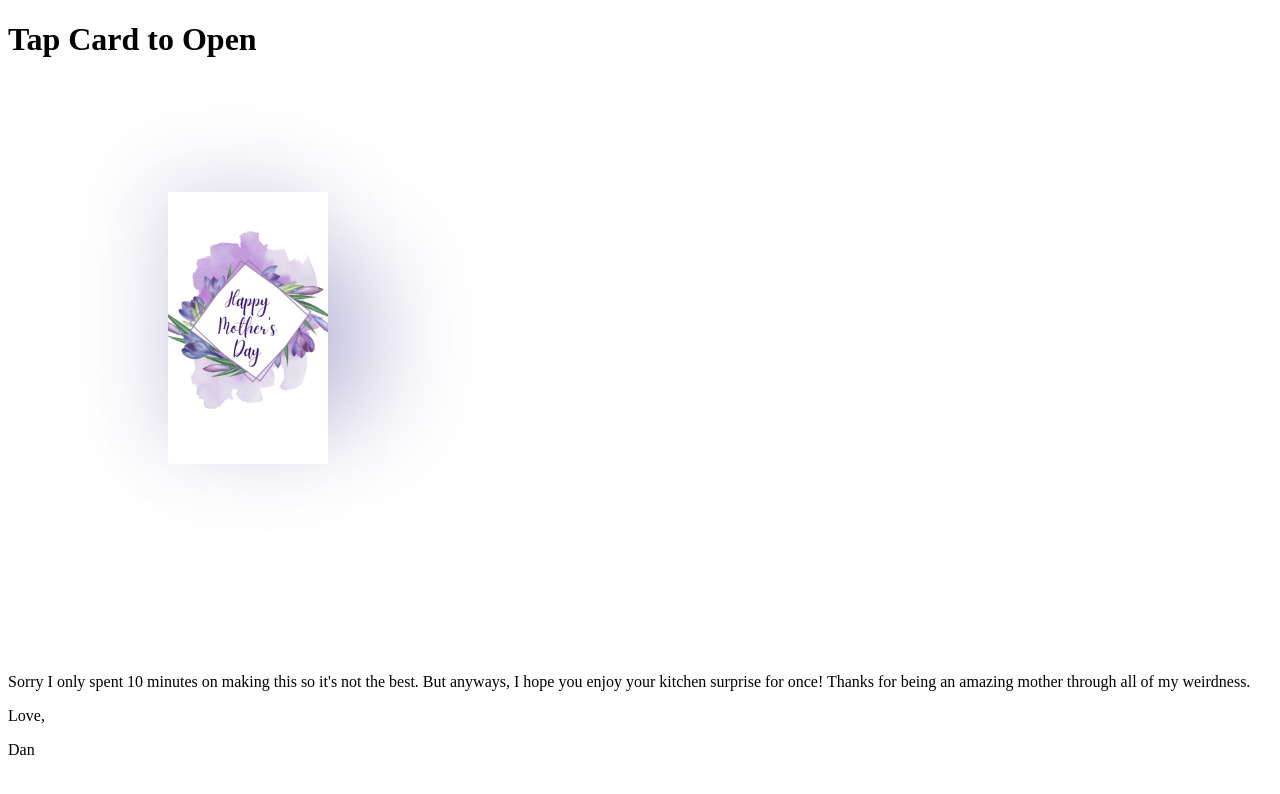
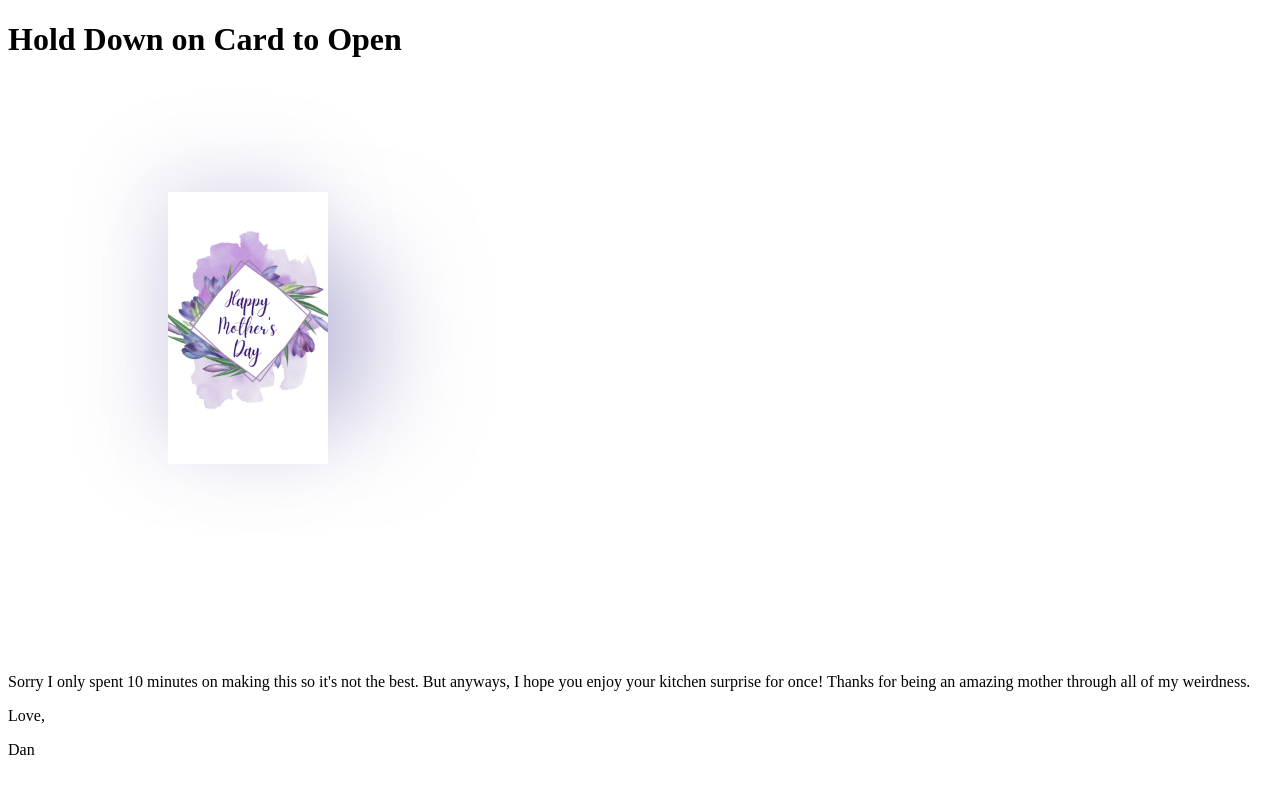
Before and after one commit to kondaguey/mothersdaycard, a website: page index.html in a window 1280 px wide. Drawn offline with Linux system fonts and the light colour scheme.

Commit message:
hold card

```diff
--- a/index.html
+++ b/index.html
@@ -9,7 +9,7 @@
   </title>
 </head>
 <body>
-  <h1>Tap Card to Open</h1>
+  <h1>Hold Down on Card to Open</h1>
   <div class="wrapper">
     <div class="card">
       <div class="page">
```
